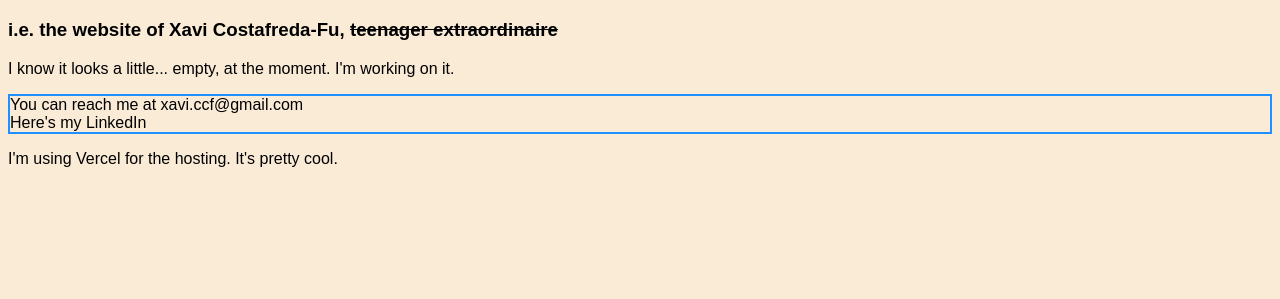
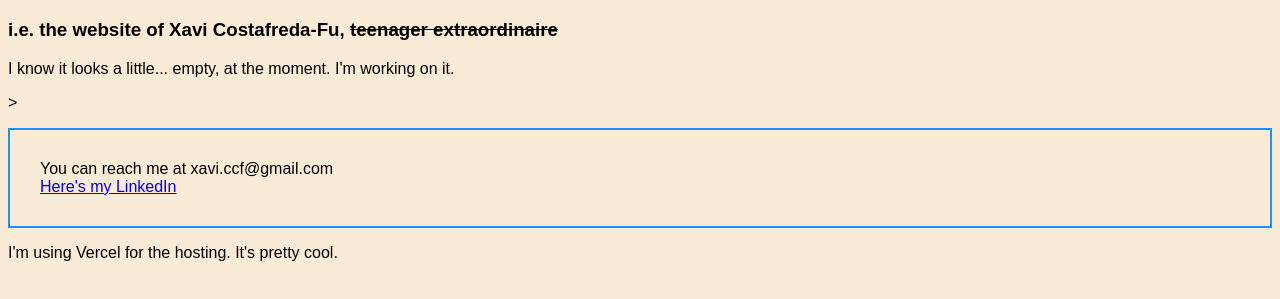
Before and after one commit to XaviC-F/website, a plain HTML site: page index.html in a window 1280 px wide. Shown: the part 61-360 px from the top of the page. Drawn offline with Linux system fonts and the light colour scheme.

Commit message:
added links and favicon

```diff
--- a/index.html
+++ b/index.html
@@ -1,18 +1,19 @@
 <!DOCTYPE html>
 <html>
 <head>
-<link rel="stylesheet" href="styles.css">
+    <link rel="stylesheet" href="styles.css">
+    <title>Home page</title>
+    <link rel="icon" type="image/x-icon" href="/images/favicon.ico">
 </head>
+<body>
 <h1>This is my website</h1>
 <h3>i.e. the website of Xavi Costafreda-Fu, <s>teenager extraordinaire</s> </h3>
-<pre style="font-family: sans-serif;">
-I know it looks a little... empty, at the moment. I'm working on it.
-</pre>
-<p style="border:2px solid dodgerblue">
+<p>I know it looks a little... empty, at the moment. I'm working on it.</p>>
+<p style="border:2px solid dodgerblue; padding: 30px;">
     You can reach me at xavi.ccf@gmail.com
     <br>
-    Here's my LinkedIn
- </p>
+    <a href="https://www.linkedin.com/in/xavi-costafreda-fu-381319227/">Here's my LinkedIn</a>
+</p>
 <p>I'm using Vercel for the hosting. It's pretty cool.</p>
 </body>
 </html>
```
Also changed, not shown: about.html (added), images/favicon.jpg (added).
